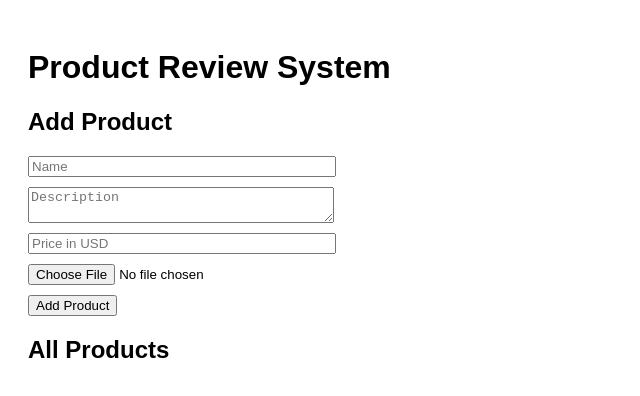
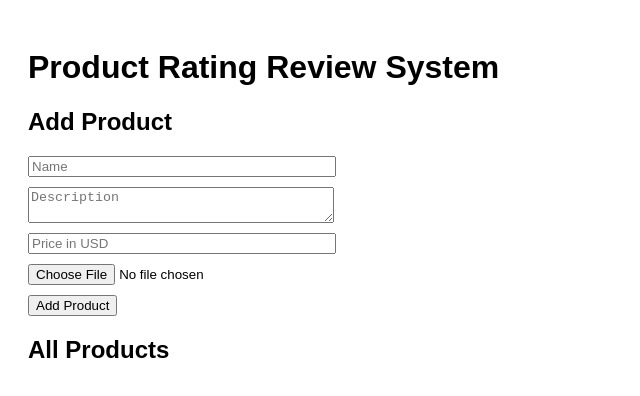
Before and after one commit to rashmib23/Blockchain-pro, a website: page public/index.html in a window 1280 px wide. Shown: the whole page, without its empty margins (0-640 px from the left). Drawn offline with Linux system fonts and the light colour scheme.

Commit message:
style updated

```diff
--- a/public/index.html
+++ b/public/index.html
@@ -2,7 +2,7 @@
 <html lang="en">
 <head>
   <meta charset="UTF-8">
-  <title>Product Review DApp</title>
+  <title>Product Rating Review DApp</title>
   <script src="https://cdn.jsdelivr.net/npm/web3@1.10.0/dist/web3.min.js"></script>
   <style>
     body { font-family: Arial; padding: 20px; }
@@ -14,7 +14,7 @@
   </style>
 </head>
 <body>
-  <h1>Product Review System</h1>
+  <h1>Product Rating Review System</h1>
 
   <h2>Add Product</h2>
   <input id="productName" placeholder="Name" />
```
